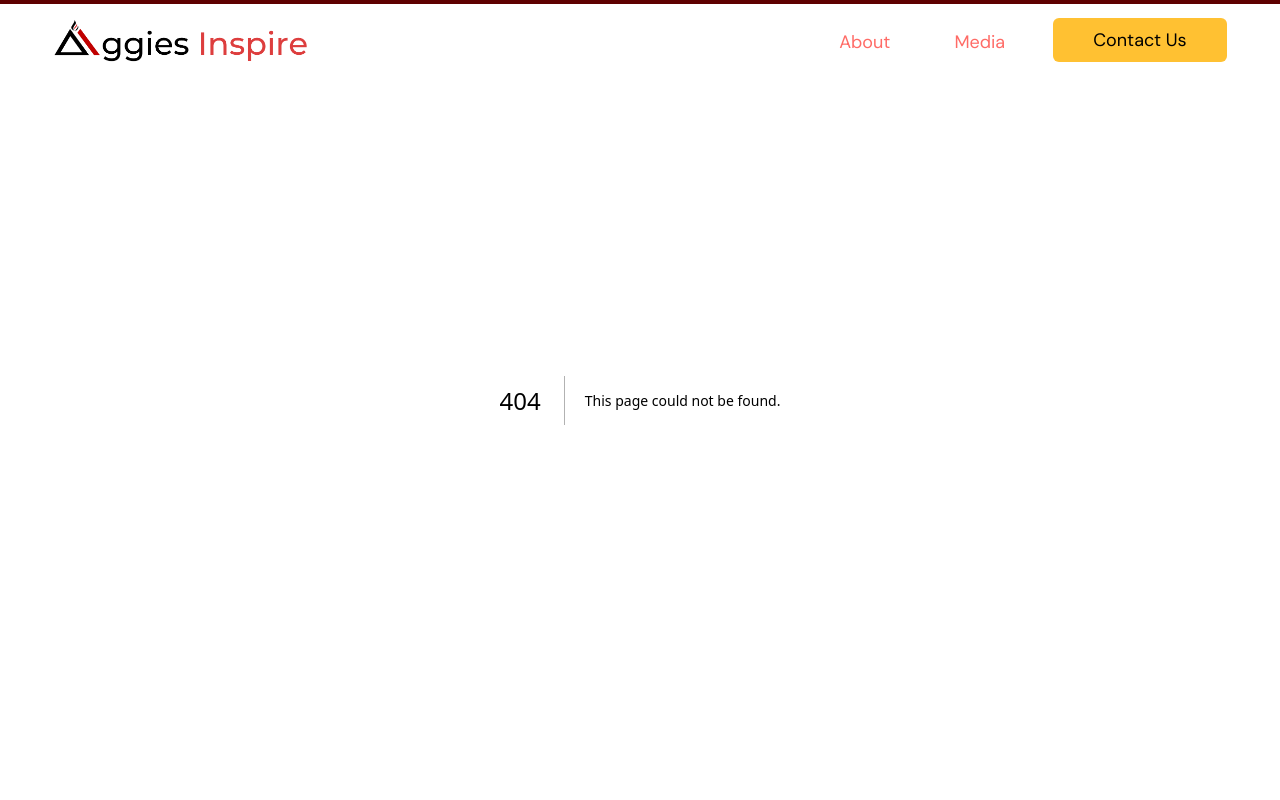
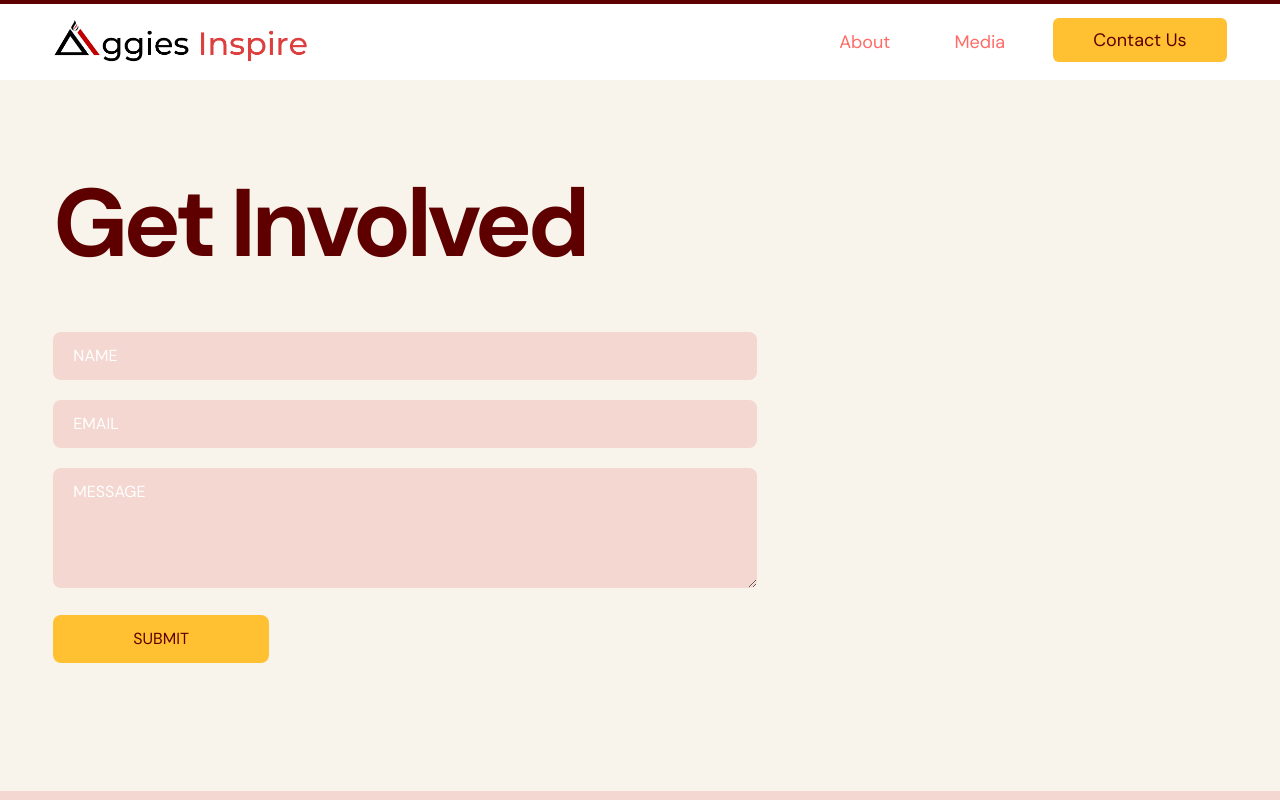
Before and after one commit to AggiesInspire/main-aggiesinspire, a Next.js app: page /contact in a window 1280 px wide. Before the commit this address had no page. Shown: the top 800 px of the page. Built offline with nearby package versions, Linux system fonts and the light colour scheme.

Commit message:
add-contactus: contact page

```diff
--- /dev/null
+++ b/src/app/contact/ContactSection.tsx
@@ -0,0 +1,9 @@
+import { ContactUs } from "@/components/ui/sections/ContactUs";
+
+export default function ContactSection() {
+  return (
+    <div>
+      <ContactUs />
+    </div>
+  );
+}
--- /dev/null
+++ b/src/app/contact/page.tsx
@@ -0,0 +1,18 @@
+import type { Metadata } from "next";
+import ContactSection from "@/app/contact/ContactSection";
+import { PageWrapper } from "@/components/PageWrapper";
+
+export const metadata: Metadata = {
+  title: "Aggies Inspire | Contact Us",
+  description: "",
+};
+
+export default function Contact() {
+  return (
+    <section id="contact" className="mt-20 bg-gray-20 md:h-full md:pb-0">
+      <PageWrapper>
+        <ContactSection />
+      </PageWrapper>
+    </section>
+  );
+}
```
